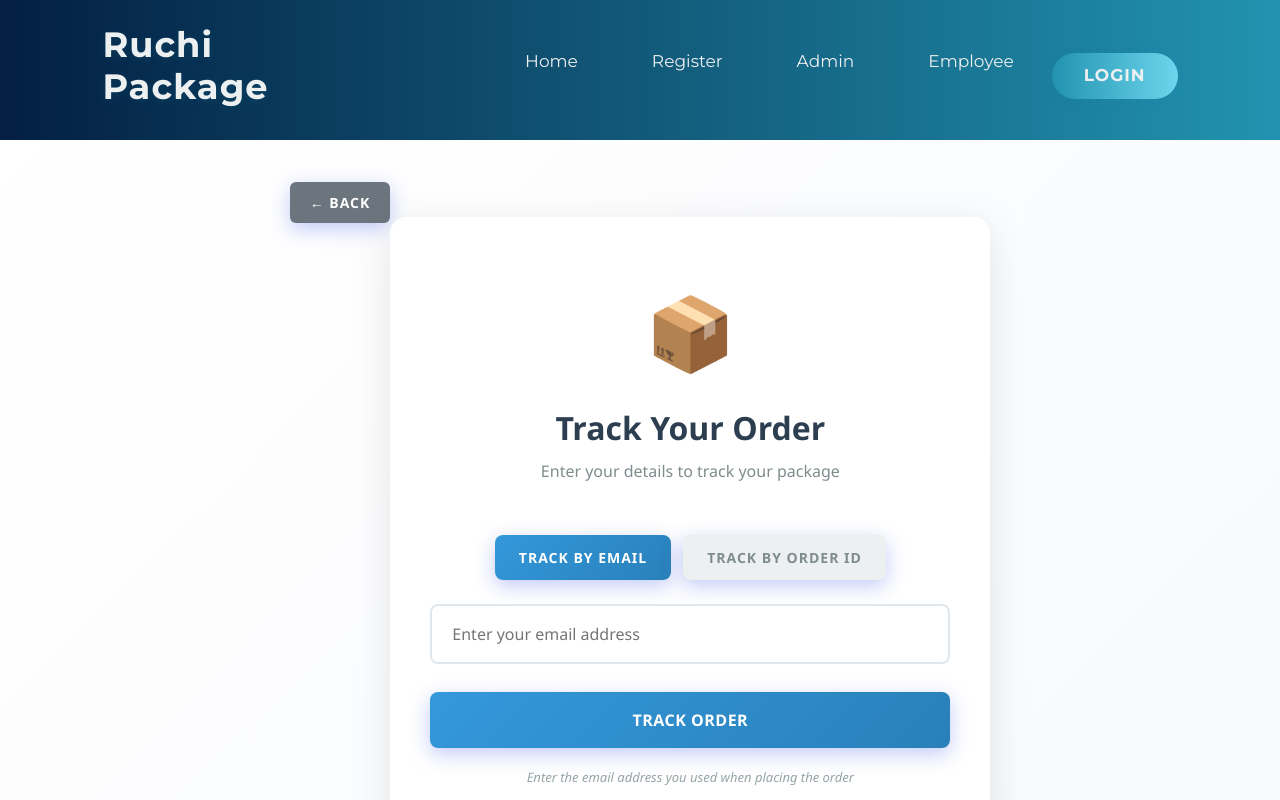
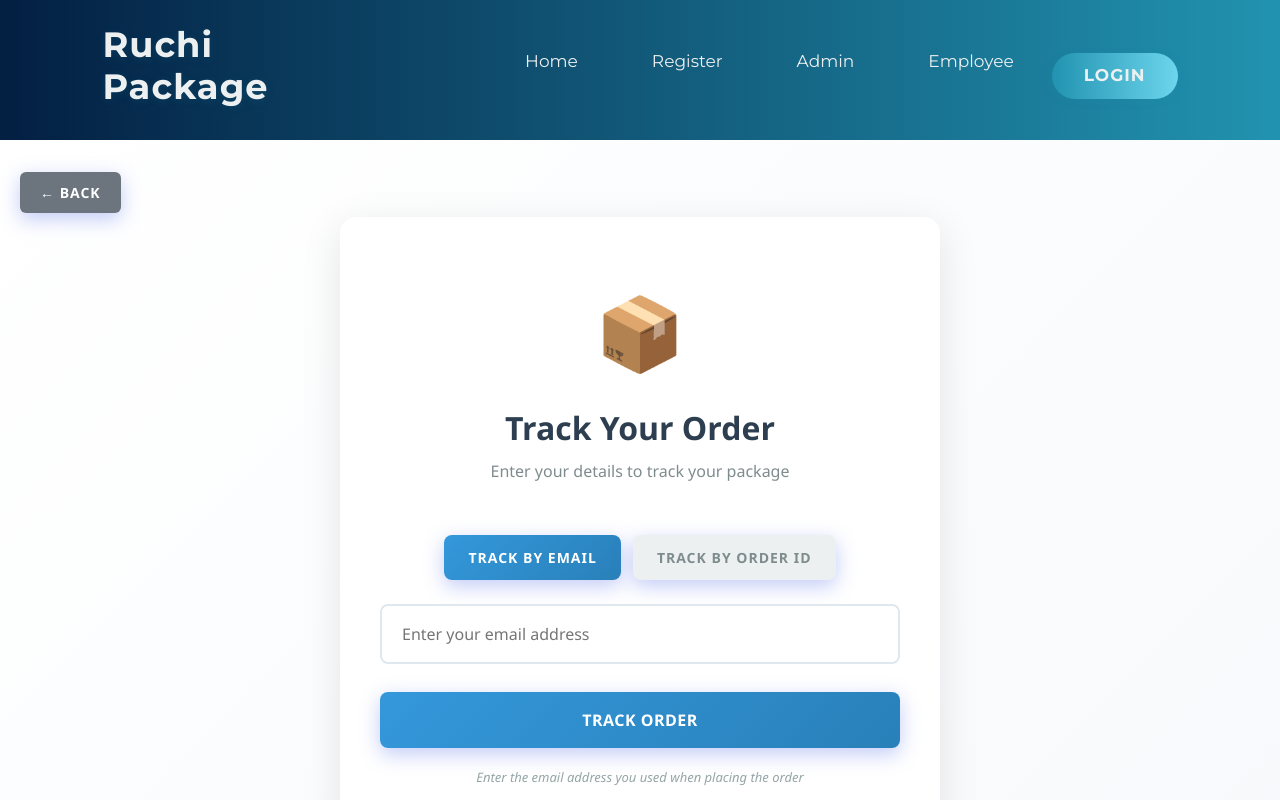
Before and after one commit to Ranjuna120/Package-Delivery-Management-System, a React (Create React App) app in the folder frontend/: page /OrderTracking in a window 1280 px wide. Shown: the top 800 px of the page. Built offline with nearby package versions, Linux system fonts and the light colour scheme.

Commit message:
Update OrderTracking.js

```diff
--- a/frontend/src/pages/order/OrderTracking.js
+++ b/frontend/src/pages/order/OrderTracking.js
@@ -412,6 +412,7 @@ const styles = {
     display: 'flex',
     alignItems: 'center',
     justifyContent: 'center',
+    position: 'relative',
   },
   header: {
     display: 'flex',
@@ -743,6 +744,9 @@ const styles = {
     fontStyle: 'italic',
   },
   searchBackButton: {
+    position: 'absolute',
+    top: '20px',
+    left: '20px',
     padding: '10px 20px',
     background: '#6c757d',
     color: '#fff',
@@ -751,11 +755,10 @@ const styles = {
     fontWeight: '600',
     cursor: 'pointer',
     fontSize: '14px',
-    marginBottom: '20px',
     display: 'inline-flex',
     alignItems: 'center',
     gap: '8px',
-    alignSelf: 'flex-start',
+    zIndex: 10,
   },
 };
 
```
